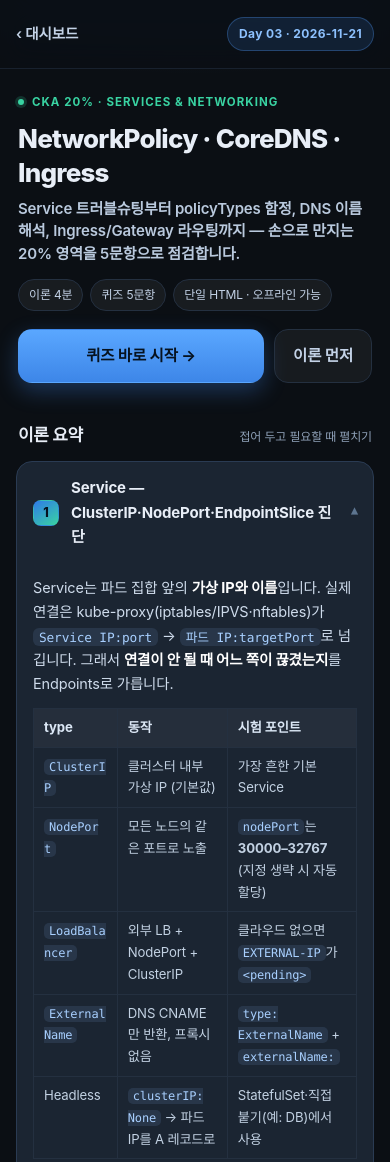
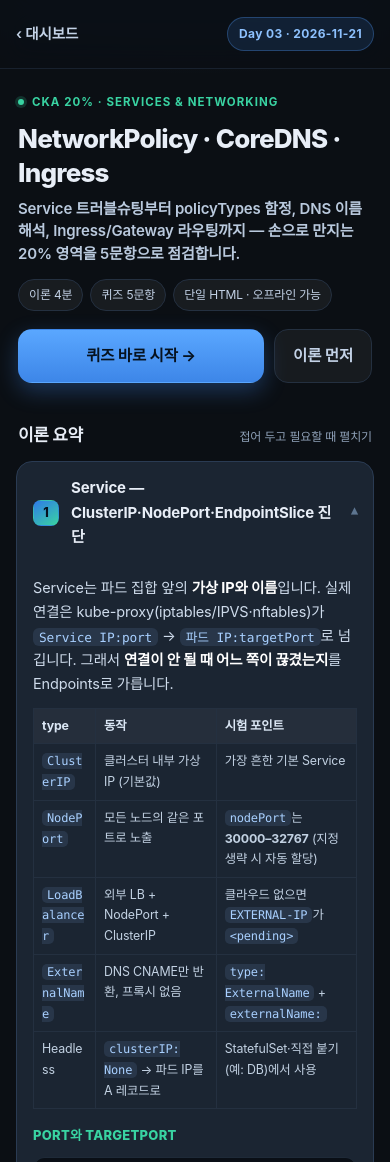
Before and after one commit to clghks86/cka-daily-quiz, a plain HTML site: page 2026-11-21.html in a window 390 px wide. Shown: the top 1162 px of the page. Drawn offline with Linux system fonts and the light colour scheme.

Commit message:
Day 03: keep wide tables readable on narrow screens

```diff
--- a/2026-11-21.html
+++ b/2026-11-21.html
@@ -124,6 +124,12 @@
   .tbl th{background:rgba(255,255,255,.045);font-weight:700;color:#dbe7f5;white-space:nowrap}
   .tbl td{color:#c2d1e2}
   .tbl td code,.tbl th code{font-family:var(--mono);font-size:12px;background:rgba(120,160,220,.14);color:#a9d0ff;padding:1px 5px;border-radius:5px;overflow-wrap:anywhere}
+  @media (max-width:480px){
+    .tbl{font-size:12.4px}
+    .tbl th{white-space:normal}
+    .tbl th,.tbl td{padding:7px 8px}
+    .tbl td,.tbl th{overflow-wrap:anywhere}
+  }
 
   .callout{
     margin:12px 0;padding:12px 14px;border-radius:12px;
```
